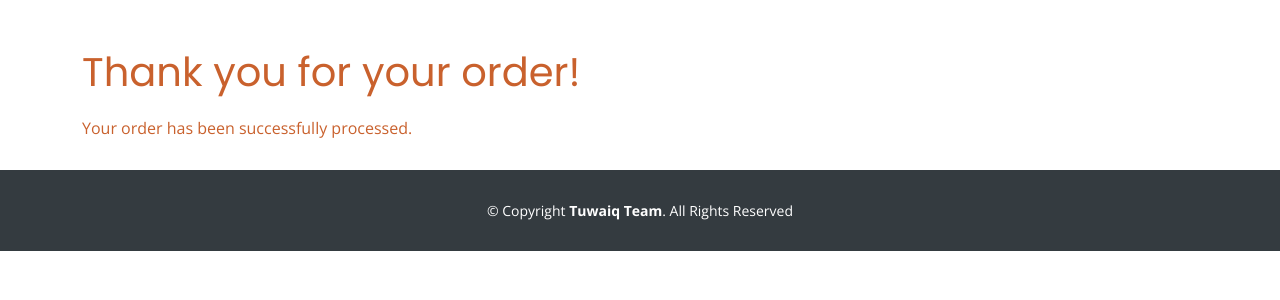
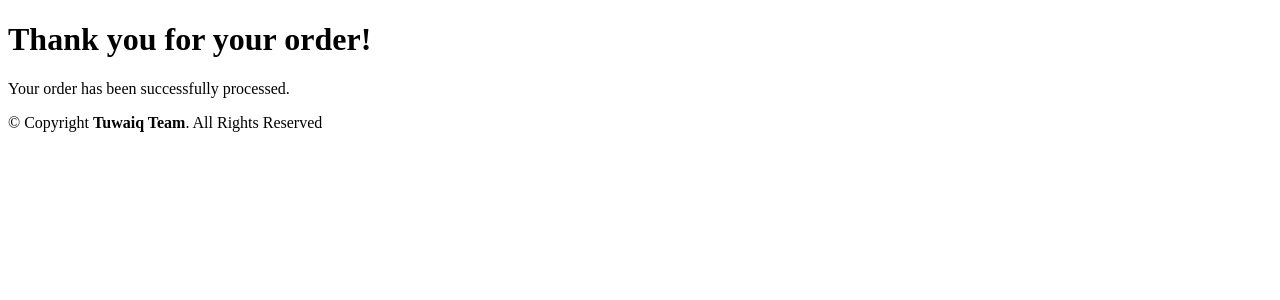
Before and after one commit to alhussainAlhefshan/WebProjectScripts, a PHP site: page /orderConfirmation.php in a window 1280 px wide. Shown: the top 300 px of the page. Run offline with PHP 8.4, Linux system fonts and the light colour scheme; the visitor is signed in with stand-in values (Sample User, id 1); some libraries are stand-ins or nearby versions.

Commit message:
orderConfirmation.php

```diff
--- a/orderConfirmation.php
+++ b/orderConfirmation.php
@@ -5,18 +5,6 @@
     <title>Order Confirmation - TUWAIQ</title>
     <meta http-equiv="refresh" content="4;url=index.php"> <!-- Redirect to index.php after 4 seconds -->
 
-    <!-- Meta and styles matching index.php -->
-    <meta content="width=device-width, initial-scale=1.0" name="viewport">
-    <link href="assets/img/favicon.png" rel="icon">
-    <link href="assets/img/apple-touch-icon.png" rel="apple-touch-icon">
-    <link href="https://fonts.googleapis.com/css?family=Open+Sans:300,300i,400,400i,700,700i|Poppins:300,400,500,700" rel="stylesheet">
-    <link href="assets/vendor/aos/aos.css" rel="stylesheet">
-    <link href="assets/vendor/bootstrap/css/bootstrap.min.css" rel="stylesheet">
-    <link href="assets/vendor/bootstrap-icons/bootstrap-icons.css" rel="stylesheet">
-    <link href="assets/vendor/boxicons/css/boxicons.min.css" rel="stylesheet">
-    <link href="assets/vendor/glightbox/css/glightbox.min.css" rel="stylesheet">
-    <link href="assets/vendor/swiper/swiper-bundle.min.css" rel="stylesheet">
-    <link href="assets/css/style.css" rel="stylesheet">
 </head>
 <body>
 <div class="container mt-5">
@@ -33,16 +21,6 @@
     </div>
 </footer>
 
-<!-- Vendor JS Files -->
-<script src="assets/vendor/purecounter/purecounter_vanilla.js"></script>
-<script src="assets/vendor/aos/aos.js"></script>
-<script src="assets/vendor/bootstrap/js/bootstrap.bundle.min.js"></script>
-<script src="assets/vendor/glightbox/js/glightbox.min.js"></script>
-<script src="assets/vendor/isotope-layout/isotope.pkgd.min.js"></script>
-<script src="assets/vendor/swiper/swiper-bundle.min.js"></script>
-<script src="assets/vendor/php-email-form/validate.js"></script>
-<!-- Template Main JS File -->
-<script src="assets/js/main.js"></script>
 
 </body>
 </html>
```
